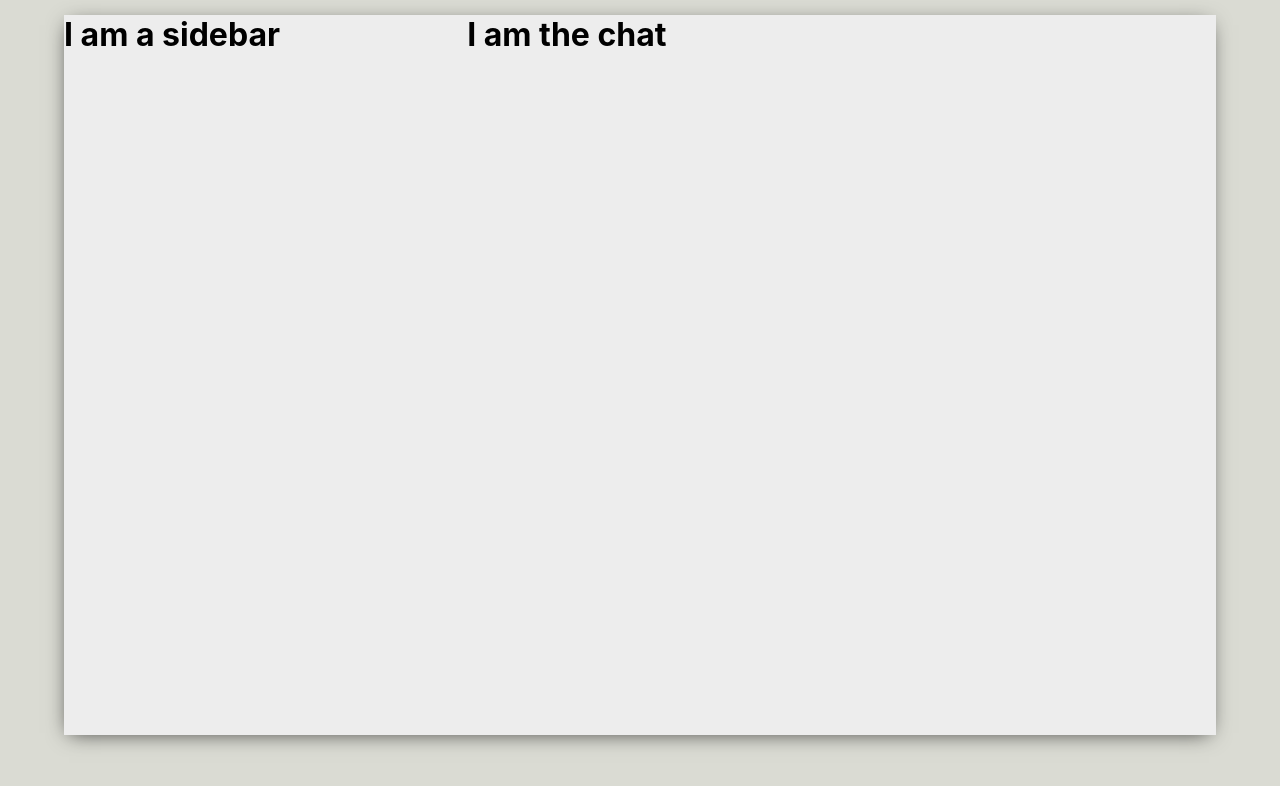
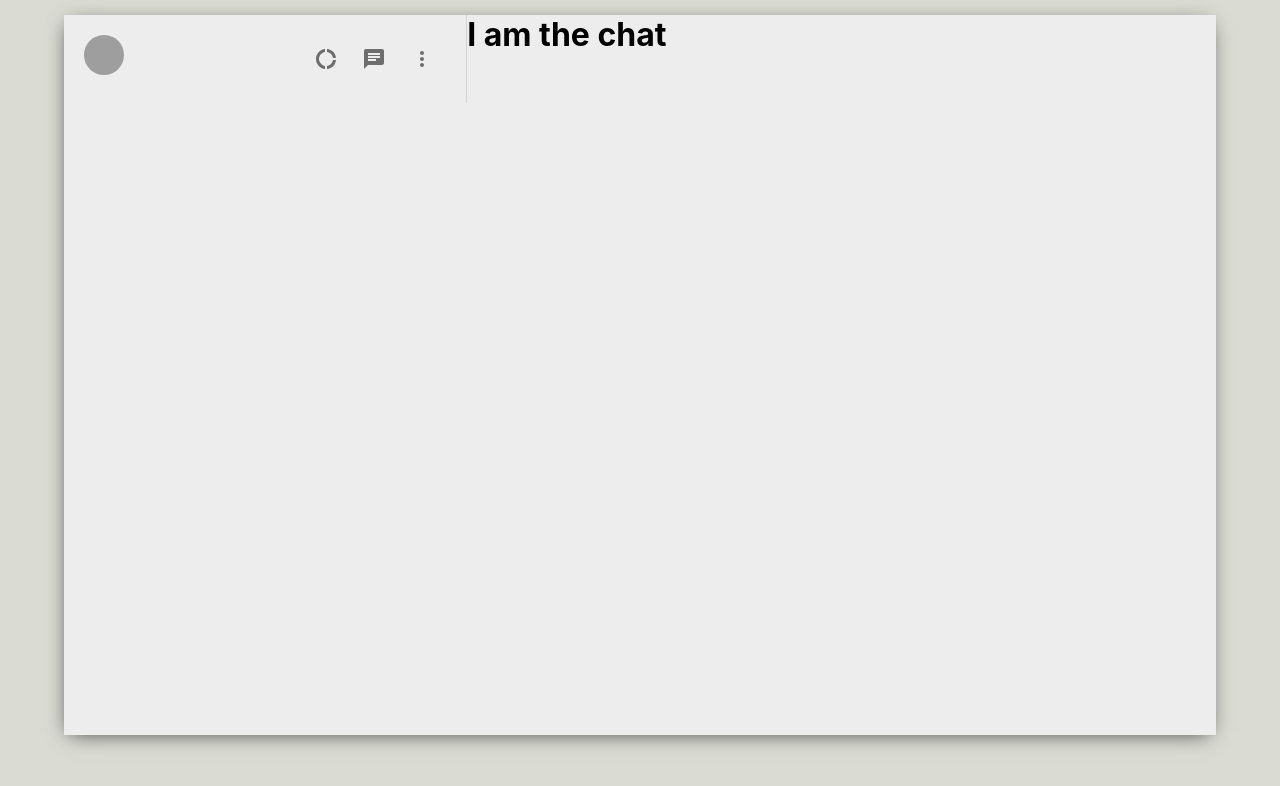
Before and after one commit to Aniket101299/whatsapp_app, a React (Create React App) app: page / in a window 1280 px wide. Shown: the top 786 px of the page. Built offline with nearby package versions, Linux system fonts and the light colour scheme; grey boxes are pictures that could not be loaded.

Commit message:
using material ui icons sidebar header part is done

```diff
--- a/package.json
+++ b/package.json
@@ -3,6 +3,8 @@
   "version": "0.1.0",
   "private": true,
   "dependencies": {
+    "@material-ui/core": "^4.12.4",
+    "@material-ui/icons": "^4.11.3",
     "@testing-library/jest-dom": "^5.16.4",
     "@testing-library/react": "^13.3.0",
     "@testing-library/user-event": "^13.5.0",
--- a/src/Sidebar.css
+++ b/src/Sidebar.css
@@ -3,3 +3,20 @@
     flex-direction: column;
     flex: 0.35;
 }
+.sidebar_header{
+    display: flex;
+    justify-content: space-between;
+    padding: 20px;
+    border-right: 1px solid lightgray;
+}
+.sidebar_headerRight{
+    display: flex;
+    align-items: center;
+    justify-content: space-between;
+    min-width: 10vw;
+}
+/* .MuiSvgIcon-root default className given to icons */
+.sidebar_headerRight > .MuiSvgIcon-root{
+    margin-left: 2vw;;
+    font-size: 24px !important;
+}
--- a/src/Sidebar.js
+++ b/src/Sidebar.js
@@ -1,12 +1,27 @@
 import React from 'react';
 import "./Sidebar.css";
+import  DonutLargeIcon  from '@material-ui/icons/DonutLarge';
+import { Avatar, IconButton } from '@material-ui/core';
+import ChatIcon from "@material-ui/icons/Chat";
+import MoreVertIcon from "@material-ui/icons/MoreVert";
 
 function Sidebar() {
   return (
     <div className="sidebar">
-      <h1>I am a sidebar</h1>
-      {/* <div className='sidebar_header'></div>
-        <div className='sidebar_headerRight'></div> */}
+      <div className='sidebar_header'>
+        <Avatar src="https://tse3.mm.bing.net/th?id=OIP.OJMH1q9cS-AFG308T5O_PQHaLH&pid=Api&P=0"/>
+      <div className='sidebar_headerRight'>
+        <IconButton>
+        <DonutLargeIcon />
+        </IconButton>
+        <IconButton>
+        <ChatIcon />
+        </IconButton>
+        <IconButton>
+        <MoreVertIcon />
+        </IconButton>
+      </div>
+     </div>
     </div>
   )
 }
```
Also changed, not shown: 1 other file (tests, documents, lock files or other folders).
